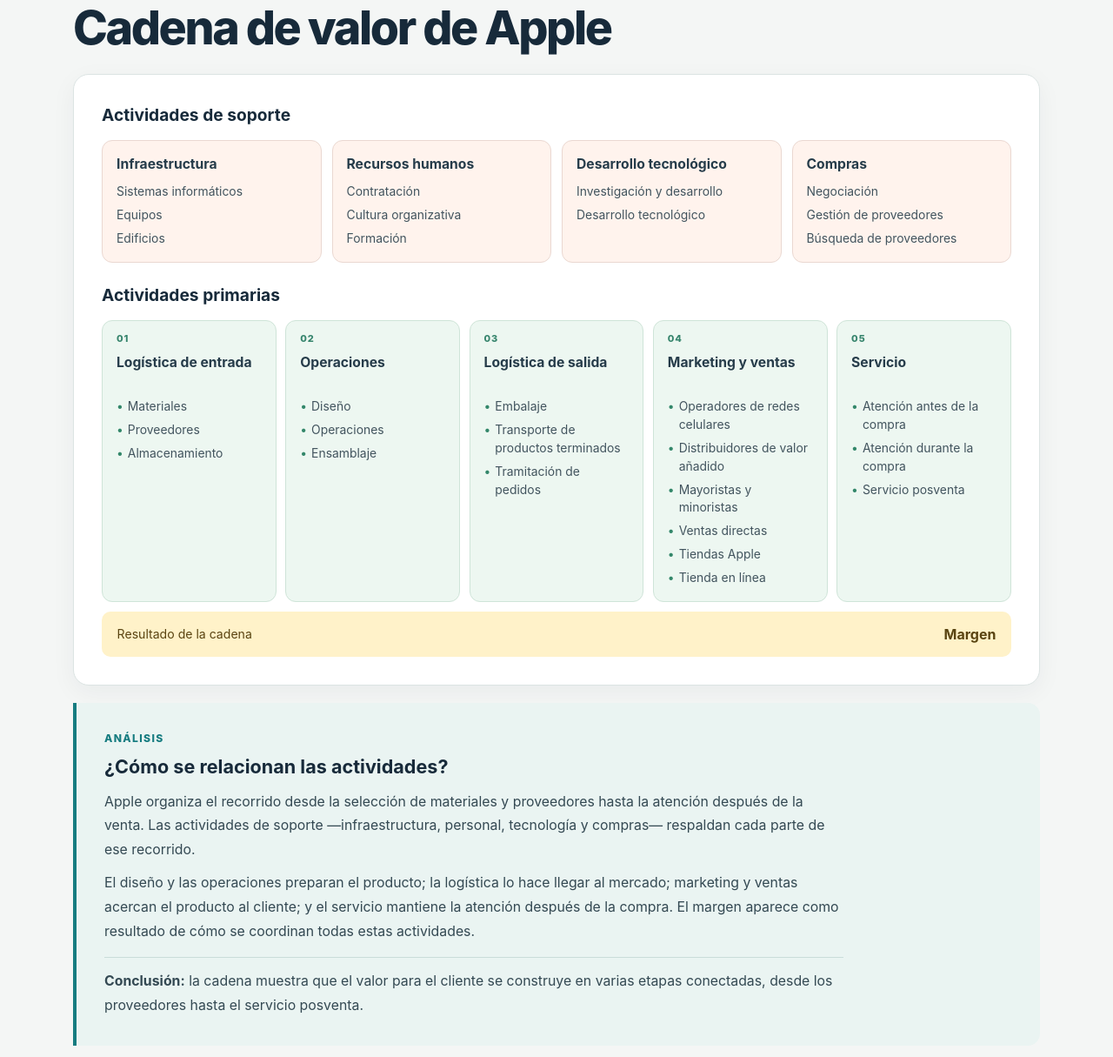
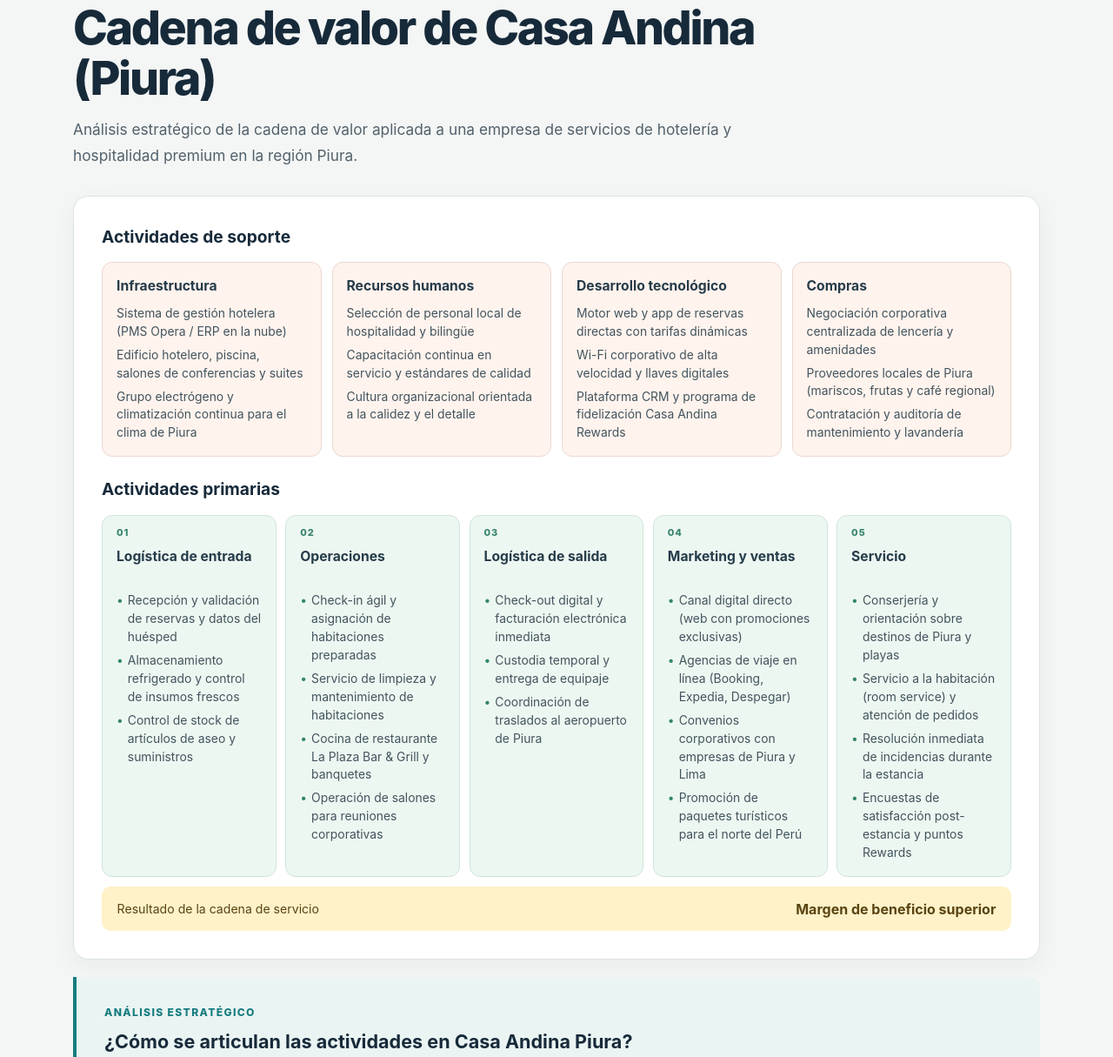
Before and after one commit to manuelleigh/SGT, a plain HTML site: page semana12/caso01/index.html in a window 1280 px wide. Shown: the part 152-1367 px from the top of the page at 87% size. Drawn offline with Linux system fonts and the light colour scheme.

Commit message:
cambio: actualizar caso 01 con analisis de la cadena de valor de Casa Andina en Piura

```diff
--- a/semana12/caso01/index.html
+++ b/semana12/caso01/index.html
@@ -4,7 +4,7 @@
   <meta charset="utf-8">
   <meta name="viewport" content="width=device-width, initial-scale=1">
   <meta name="theme-color" content="#172a3a">
-  <title>Caso 01 · Cadena de valor de Apple | Gestión del Servicio de TI</title>
+  <title>Caso 01 · Cadena de valor de Casa Andina (Piura) | Gestión del Servicio de TI</title>
   <link rel="stylesheet" href="../../assets/css/main.css">
 </head>
 <body class="week12-page week12-case week12-case-01 presentation-page">
@@ -23,34 +23,106 @@
 
   <main id="contenido" class="main-wrapper presentation-main">
     <p class="presentation-kicker">SEMANA 12 · CASO 01</p>
-    <h1 class="presentation-title">Cadena de valor de Apple</h1>
+    <h1 class="presentation-title">Cadena de valor de Casa Andina (Piura)</h1>
+    <p class="presentation-lead">Análisis estratégico de la cadena de valor aplicada a una empresa de servicios de hotelería y hospitalidad premium en la región Piura.</p>
 
-    <section class="value-chain" aria-label="Actividades de la cadena de valor de Apple">
+    <section class="value-chain" aria-label="Actividades de la cadena de valor de Casa Andina Piura">
       <h2 class="presentation-section-title">Actividades de soporte</h2>
       <div class="support-grid">
-        <article class="activity-card support-card"><h3>Infraestructura</h3><ul><li>Sistemas informáticos</li><li>Equipos</li><li>Edificios</li></ul></article>
-        <article class="activity-card support-card"><h3>Recursos humanos</h3><ul><li>Contratación</li><li>Cultura organizativa</li><li>Formación</li></ul></article>
-        <article class="activity-card support-card"><h3>Desarrollo tecnológico</h3><ul><li>Investigación y desarrollo</li><li>Desarrollo tecnológico</li></ul></article>
-        <article class="activity-card support-card"><h3>Compras</h3><ul><li>Negociación</li><li>Gestión de proveedores</li><li>Búsqueda de proveedores</li></ul></article>
+        <article class="activity-card support-card">
+          <h3>Infraestructura</h3>
+          <ul>
+            <li>Sistema de gestión hotelera (PMS Opera / ERP en la nube)</li>
+            <li>Edificio hotelero, piscina, salones de conferencias y suites</li>
+            <li>Grupo electrógeno y climatización continua para el clima de Piura</li>
+          </ul>
+        </article>
+        <article class="activity-card support-card">
+          <h3>Recursos humanos</h3>
+          <ul>
+            <li>Selección de personal local de hospitalidad y bilingüe</li>
+            <li>Capacitación continua en servicio y estándares de calidad</li>
+            <li>Cultura organizacional orientada a la calidez y el detalle</li>
+          </ul>
+        </article>
+        <article class="activity-card support-card">
+          <h3>Desarrollo tecnológico</h3>
+          <ul>
+            <li>Motor web y app de reservas directas con tarifas dinámicas</li>
+            <li>Wi-Fi corporativo de alta velocidad y llaves digitales</li>
+            <li>Plataforma CRM y programa de fidelización Casa Andina Rewards</li>
+          </ul>
+        </article>
+        <article class="activity-card support-card">
+          <h3>Compras</h3>
+          <ul>
+            <li>Negociación corporativa centralizada de lencería y amenidades</li>
+            <li>Proveedores locales de Piura (mariscos, frutas y café regional)</li>
+            <li>Contratación y auditoría de mantenimiento y lavandería</li>
+          </ul>
+        </article>
       </div>
 
       <h2 class="presentation-section-title primary-heading">Actividades primarias</h2>
       <div class="primary-grid">
-        <article class="activity-card primary-card"><span class="activity-number">01</span><h3>Logística de entrada</h3><ul><li>Materiales</li><li>Proveedores</li><li>Almacenamiento</li></ul></article>
-        <article class="activity-card primary-card"><span class="activity-number">02</span><h3>Operaciones</h3><ul><li>Diseño</li><li>Operaciones</li><li>Ensamblaje</li></ul></article>
-        <article class="activity-card primary-card"><span class="activity-number">03</span><h3>Logística de salida</h3><ul><li>Embalaje</li><li>Transporte de productos terminados</li><li>Tramitación de pedidos</li></ul></article>
-        <article class="activity-card primary-card"><span class="activity-number">04</span><h3>Marketing y ventas</h3><ul><li>Operadores de redes celulares</li><li>Distribuidores de valor añadido</li><li>Mayoristas y minoristas</li><li>Ventas directas</li><li>Tiendas Apple</li><li>Tienda en línea</li></ul></article>
-        <article class="activity-card primary-card"><span class="activity-number">05</span><h3>Servicio</h3><ul><li>Atención antes de la compra</li><li>Atención durante la compra</li><li>Servicio posventa</li></ul></article>
+        <article class="activity-card primary-card">
+          <span class="activity-number">01</span>
+          <h3>Logística de entrada</h3>
+          <ul>
+            <li>Recepción y validación de reservas y datos del huésped</li>
+            <li>Almacenamiento refrigerado y control de insumos frescos</li>
+            <li>Control de stock de artículos de aseo y suministros</li>
+          </ul>
+        </article>
+        <article class="activity-card primary-card">
+          <span class="activity-number">02</span>
+          <h3>Operaciones</h3>
+          <ul>
+            <li>Check-in ágil y asignación de habitaciones preparadas</li>
+            <li>Servicio de limpieza y mantenimiento de habitaciones</li>
+            <li>Cocina de restaurante La Plaza Bar &amp; Grill y banquetes</li>
+            <li>Operación de salones para reuniones corporativas</li>
+          </ul>
+        </article>
+        <article class="activity-card primary-card">
+          <span class="activity-number">03</span>
+          <h3>Logística de salida</h3>
+          <ul>
+            <li>Check-out digital y facturación electrónica inmediata</li>
+            <li>Custodia temporal y entrega de equipaje</li>
+            <li>Coordinación de traslados al aeropuerto de Piura</li>
+          </ul>
+        </article>
+        <article class="activity-card primary-card">
+          <span class="activity-number">04</span>
+          <h3>Marketing y ventas</h3>
+          <ul>
+            <li>Canal digital directo (web con promociones exclusivas)</li>
+            <li>Agencias de viaje en línea (Booking, Expedia, Despegar)</li>
+            <li>Convenios corporativos con empresas de Piura y Lima</li>
+            <li>Promoción de paquetes turísticos para el norte del Perú</li>
+          </ul>
+        </article>
+        <article class="activity-card primary-card">
+          <span class="activity-number">05</span>
+          <h3>Servicio</h3>
+          <ul>
+            <li>Conserjería y orientación sobre destinos de Piura y playas</li>
+            <li>Servicio a la habitación (room service) y atención de pedidos</li>
+            <li>Resolución inmediata de incidencias durante la estancia</li>
+            <li>Encuestas de satisfacción post-estancia y puntos Rewards</li>
+          </ul>
+        </article>
       </div>
-      <div class="margin-band"><span>Resultado de la cadena</span><strong>Margen</strong></div>
+      <div class="margin-band"><span>Resultado de la cadena de servicio</span><strong>Margen de beneficio superior</strong></div>
     </section>
 
     <section class="analysis-panel" aria-labelledby="analysis-title">
-      <p class="presentation-kicker">ANÁLISIS</p>
-      <h2 id="analysis-title">¿Cómo se relacionan las actividades?</h2>
-      <p>Apple organiza el recorrido desde la selección de materiales y proveedores hasta la atención después de la venta. Las actividades de soporte —infraestructura, personal, tecnología y compras— respaldan cada parte de ese recorrido.</p>
-      <p>El diseño y las operaciones preparan el producto; la logística lo hace llegar al mercado; marketing y ventas acercan el producto al cliente; y el servicio mantiene la atención después de la compra. El margen aparece como resultado de cómo se coordinan todas estas actividades.</p>
-      <p class="analysis-conclusion"><strong>Conclusión:</strong> la cadena muestra que el valor para el cliente se construye en varias etapas conectadas, desde los proveedores hasta el servicio posventa.</p>
+      <p class="presentation-kicker">ANÁLISIS ESTRATÉGICO</p>
+      <h2 id="analysis-title">¿Cómo se articulan las actividades en Casa Andina Piura?</h2>
+      <p>Casa Andina en Piura orienta su cadena de valor a dos segmentos principales: el viajero corporativo de negocios y el turista que visita la región norte. Las actividades de soporte —la infraestructura climatizada, el software PMS en la nube, el personal capacitado y las compras locales de calidad— aseguran que la operación funcione sin interrupciones los 365 días del año.</p>
+      <p>Las actividades primarias aseguran una experiencia fluida desde antes de la llegada del huésped: el pre-check-in digital agiliza el ingreso; la operación garantiza confort térmico y alta gastronomía piurana; la logística de salida facilita traslados puntuales; y el servicio posventa resuelve dudas y premia la lealtad con beneficios exclusivos.</p>
+      <p class="analysis-conclusion"><strong>Conclusión:</strong> El margen de beneficio se genera porque el cliente percibe una experiencia integral de confort, seguridad y rapidez tecnológica, lo que permite fijar tarifas hoteleras premium por encima del promedio regional manteniendo una ocupación estable.</p>
     </section>
 
     <nav class="presentation-next" aria-label="Siguiente caso"><a href="../caso02/index.html">Siguiente: Caso 02 · Beneficios y desventajas <span aria-hidden="true">→</span></a></nav>
```
Also changed, not shown: index.html (+2 -2 lines), semana12/index.html (+1 -1 lines), 1 other file.
